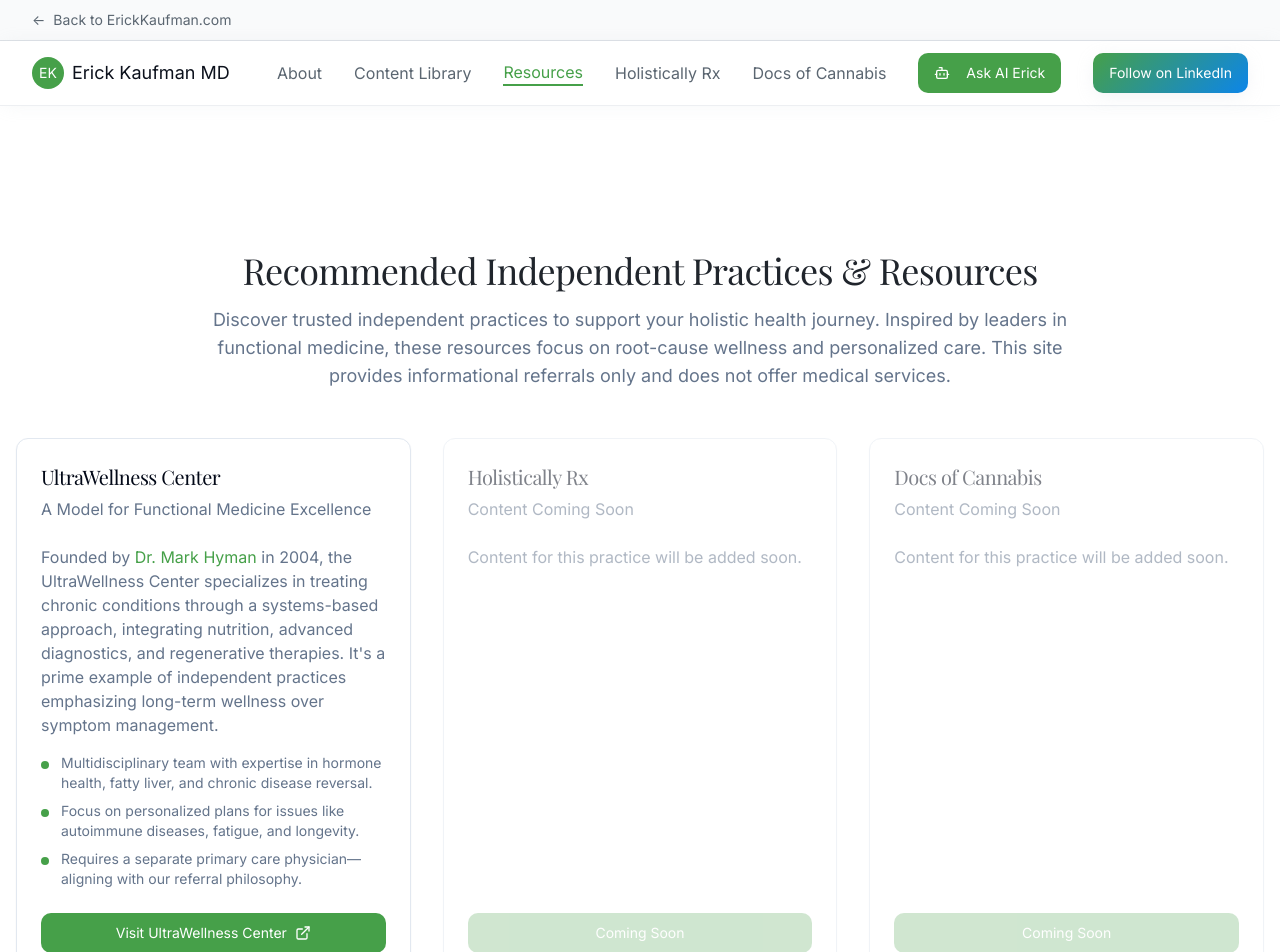
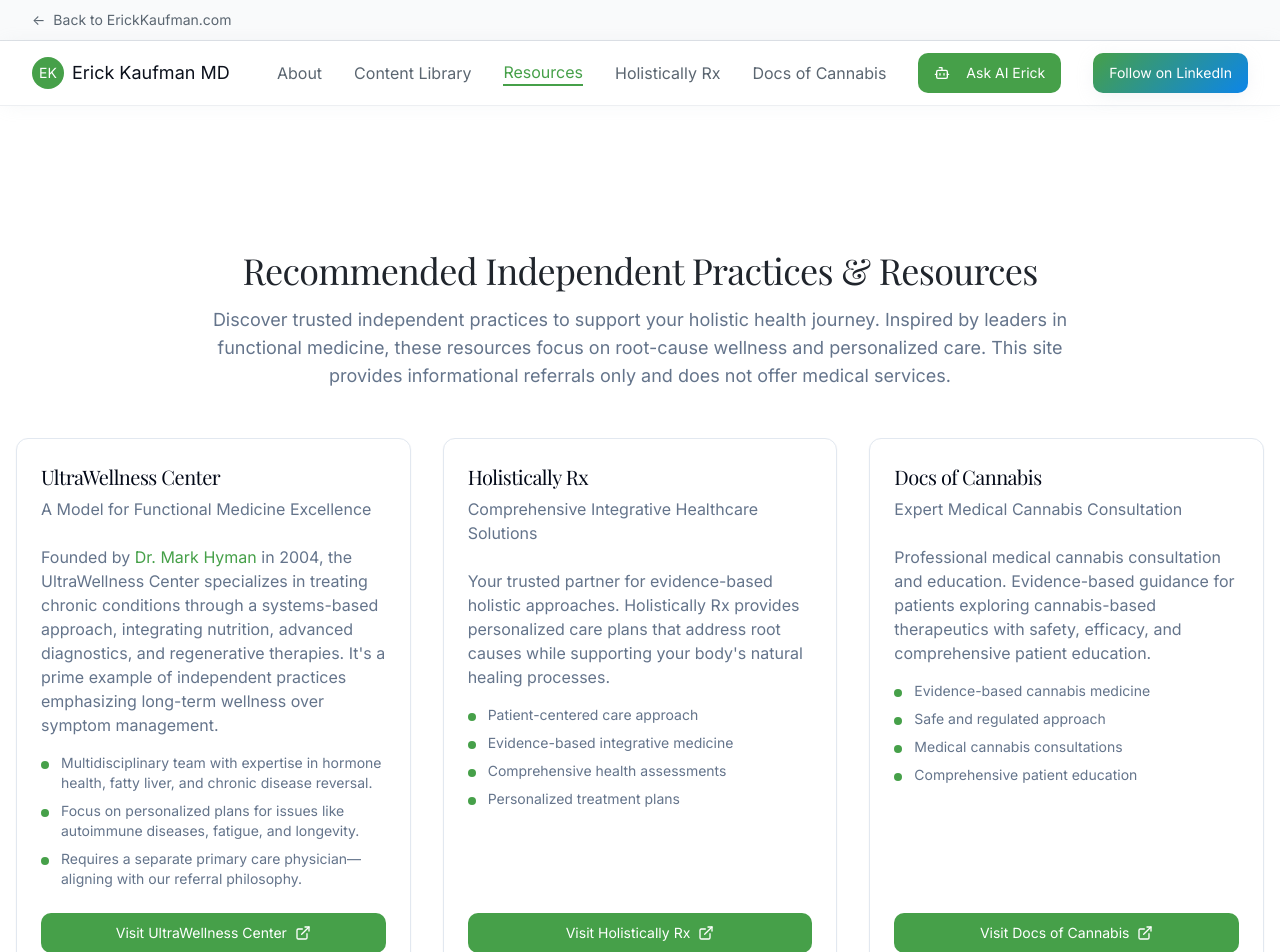
Before and after one commit to BigE200/kaufman-holistic-hub, a React (Vite) app: page /resources in a window 1280 px wide. Shown: the top 952 px of the page. Built offline with nearby package versions, Linux system fonts and the light colour scheme.

Commit message:
Add cards to Resources page
The AI added cards for "Holistically Rx" and "Docs of Cannabis" to the Resources page, pulling content from their respective pages.
Here are the files that were edited by the AI in that message:
-edited src/pages/Resources.tsx

```diff
--- a/src/components/RecommendedPracticesSection.tsx
+++ b/src/components/RecommendedPracticesSection.tsx
@@ -79,21 +79,55 @@ const RecommendedPracticesSection = () => {
             </CardContent>
           </Card>
 
-          {/* Placeholder cards for Holistically Rx and Docs of Cannabis */}
-          <Card className="h-full flex flex-col opacity-50">
+          {/* Holistically Rx Card */}
+          <Card className="h-full flex flex-col">
             <CardHeader>
               <CardTitle className="text-xl">Holistically Rx</CardTitle>
               <CardDescription className="text-base font-medium">
-                Content Coming Soon
+                Comprehensive Integrative Healthcare Solutions
               </CardDescription>
             </CardHeader>
             <CardContent className="flex-1 flex flex-col">
-              <p className="text-muted-foreground mb-4">
-                Content for this practice will be added soon.
-              </p>
+              <div className="flex-1">
+                <p className="text-muted-foreground mb-4">
+                  Your trusted partner for evidence-based holistic approaches. Holistically Rx provides personalized
+                  care plans that address root causes while supporting your body's natural healing processes.
+                </p>
+
+                <ul className="space-y-2 mb-6">
+                  <li className="flex items-start text-sm text-muted-foreground">
+                    <span className="w-2 h-2 bg-primary rounded-full mt-2 mr-3 flex-shrink-0"></span>
+                    Patient-centered care approach
+                  </li>
+                  <li className="flex items-start text-sm text-muted-foreground">
+                    <span className="w-2 h-2 bg-primary rounded-full mt-2 mr-3 flex-shrink-0"></span>
+                    Evidence-based integrative medicine
+                  </li>
+                  <li className="flex items-start text-sm text-muted-foreground">
+                    <span className="w-2 h-2 bg-primary rounded-full mt-2 mr-3 flex-shrink-0"></span>
+                    Comprehensive health assessments
+                  </li>
+                  <li className="flex items-start text-sm text-muted-foreground">
+                    <span className="w-2 h-2 bg-primary rounded-full mt-2 mr-3 flex-shrink-0"></span>
+                    Personalized treatment plans
+                  </li>
+                </ul>
+              </div>
+
               <div className="mt-auto">
-                <Button disabled className="w-full mb-3">
-                  Coming Soon
+                <Button
+                  asChild
+                  className="w-full mb-3"
+                >
+                  <a
+                    href="https://holisticallyrx.com"
+                    target="_blank"
+                    rel="noopener noreferrer"
+                    className="inline-flex items-center justify-center gap-2"
+                  >
+                    Visit Holistically Rx
+                    <ExternalLink className="w-4 h-4" />
+                  </a>
                 </Button>
                 <p className="text-xs text-muted-foreground italic text-center">
                   Disclaimer: Informational referral only; not affiliated.
@@ -102,20 +136,55 @@ const RecommendedPracticesSection = () => {
             </CardContent>
           </Card>
 
-          <Card className="h-full flex flex-col opacity-50">
+          {/* Docs of Cannabis Card */}
+          <Card className="h-full flex flex-col">
             <CardHeader>
               <CardTitle className="text-xl">Docs of Cannabis</CardTitle>
               <CardDescription className="text-base font-medium">
-                Content Coming Soon
+                Expert Medical Cannabis Consultation
               </CardDescription>
             </CardHeader>
             <CardContent className="flex-1 flex flex-col">
-              <p className="text-muted-foreground mb-4">
-                Content for this practice will be added soon.
-              </p>
+              <div className="flex-1">
+                <p className="text-muted-foreground mb-4">
+                  Professional medical cannabis consultation and education. Evidence-based guidance for patients
+                  exploring cannabis-based therapeutics with safety, efficacy, and comprehensive patient education.
+                </p>
+
+                <ul className="space-y-2 mb-6">
+                  <li className="flex items-start text-sm text-muted-foreground">
+                    <span className="w-2 h-2 bg-primary rounded-full mt-2 mr-3 flex-shrink-0"></span>
+                    Evidence-based cannabis medicine
+                  </li>
+                  <li className="flex items-start text-sm text-muted-foreground">
+                    <span className="w-2 h-2 bg-primary rounded-full mt-2 mr-3 flex-shrink-0"></span>
+                    Safe and regulated approach
+                  </li>
+                  <li className="flex items-start text-sm text-muted-foreground">
+                    <span className="w-2 h-2 bg-primary rounded-full mt-2 mr-3 flex-shrink-0"></span>
+                    Medical cannabis consultations
+                  </li>
+                  <li className="flex items-start text-sm text-muted-foreground">
+                    <span className="w-2 h-2 bg-primary rounded-full mt-2 mr-3 flex-shrink-0"></span>
+                    Comprehensive patient education
+                  </li>
+                </ul>
+              </div>
+
               <div className="mt-auto">
-                <Button disabled className="w-full mb-3">
-                  Coming Soon
+                <Button
+                  asChild
+                  className="w-full mb-3"
+                >
+                  <a
+                    href="https://docsofcannabis.com"
+                    target="_blank"
+                    rel="noopener noreferrer"
+                    className="inline-flex items-center justify-center gap-2"
+                  >
+                    Visit Docs of Cannabis
+                    <ExternalLink className="w-4 h-4" />
+                  </a>
                 </Button>
                 <p className="text-xs text-muted-foreground italic text-center">
                   Disclaimer: Informational referral only; not affiliated.
```
